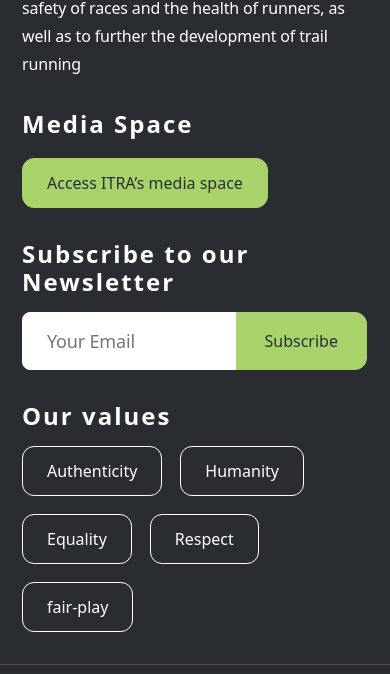
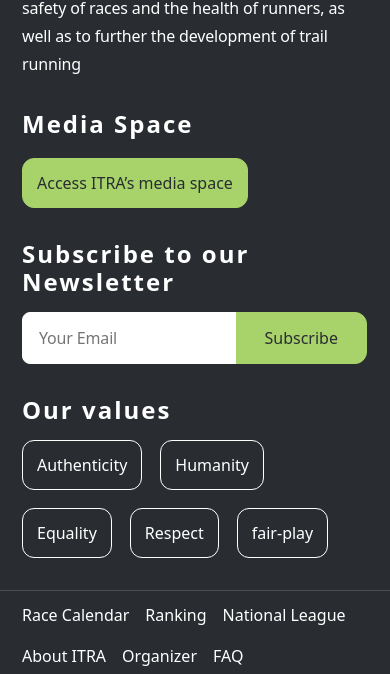
Before and after one commit to gwlzeeshan/itra, a plain HTML site: page index.html in a window 390 px wide. Shown: the part 665-1339 px from the top of the page. Drawn offline with Linux system fonts and the light colour scheme.

Commit message:
footer css html

```diff
--- a/assets/scss/component/_button.scss
+++ b/assets/scss/component/_button.scss
@@ -3,7 +3,7 @@
     border: 1px solid #A8D36A;
     padding: $gap_20 $gap_24;
     color: #292D32;
-    font-size: 16px;
+    font-size: $body16;
     font-weight: 500;
     line-height: 16px;
     text-align: center;
@@ -20,7 +20,7 @@
     border: 1px solid #fff;
     padding: $gap_20 $gap_24;
     color: #fff;
-    font-size: 16px;
+    font-size: $body16;
     font-weight: 500;
     line-height: 16px;
     text-align: center;
@@ -33,11 +33,11 @@
         color: #292D32;
     }
 }
-@media(max-width:767px){
+@media(max-width:991px){
     .primary-btn{
-        padding: $gap_16 $gap_24;
+        padding: $gap_16 $gap_14;
     }
     .second-btn{
-        padding: $gap_16 $gap_24;
+        padding: $gap_16 $gap_14;
     }
 }
--- a/assets/scss/component/_responsive.scss
+++ b/assets/scss/component/_responsive.scss
@@ -37,7 +37,10 @@
 }
 
 @media(max-width:991px){
-
+    input{
+        font-size: $body16;
+        padding: $gap_16 $gap_16;
+    }
         .footer-banner{
             &::before{
                 height: 26px;
@@ -60,9 +63,7 @@
 
 }
 @media(max-width:767px){
-    input{
-        padding: $gap_16 $gap_24;
-    }
+
     .footer-main{
         padding: $gap_32 0 ;
         .footer-logo{
```
Also changed, not shown: assets/css/style.css.
